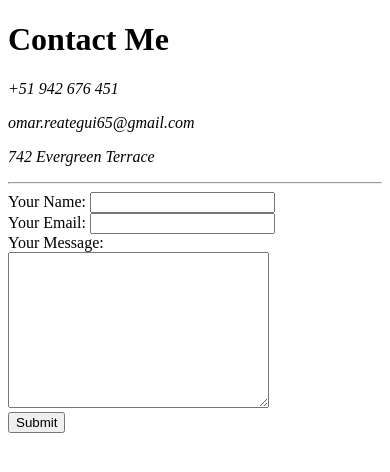
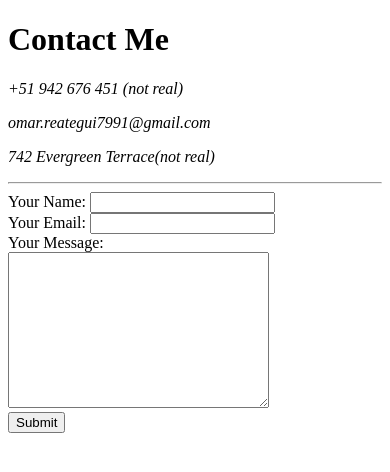
Before and after one commit to OmarReategui/cv, a plain HTML site: page Contact-Me.html in a window 390 px wide. Drawn offline with Linux system fonts and the light colour scheme.

Commit message:
Add information oncell phone and address

```diff
--- a/Contact-Me.html
+++ b/Contact-Me.html
@@ -6,9 +6,9 @@
   </head>
   <body>
     <h1>Contact Me</h1>
-    <p><em>+51 942 676 451</em></p>
-    <p><em>omar.reategui65@gmail.com</em></p>
-    <p><em>742 Evergreen Terrace</em></p>
+    <p><em>+51 942 676 451 (not real)</em></p>
+    <p><em>omar.reategui7991@gmail.com</em></p>
+    <p><em>742 Evergreen Terrace(not real)</em></p>
     <hr>
     <form action="mailto:branik7991@gmail.com" method="post" enctype="text/plain">
       <label>Your Name:</label>
```
